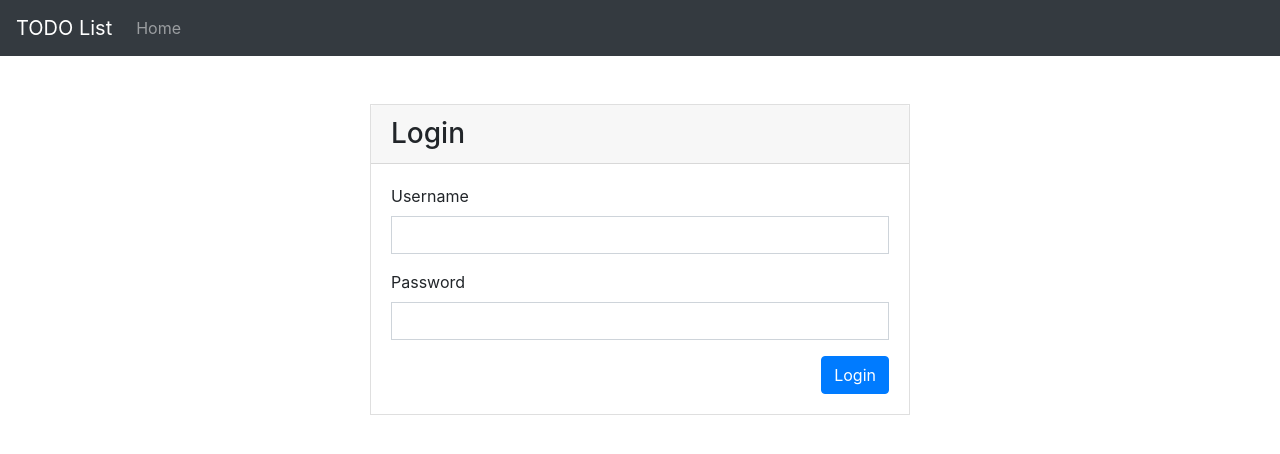
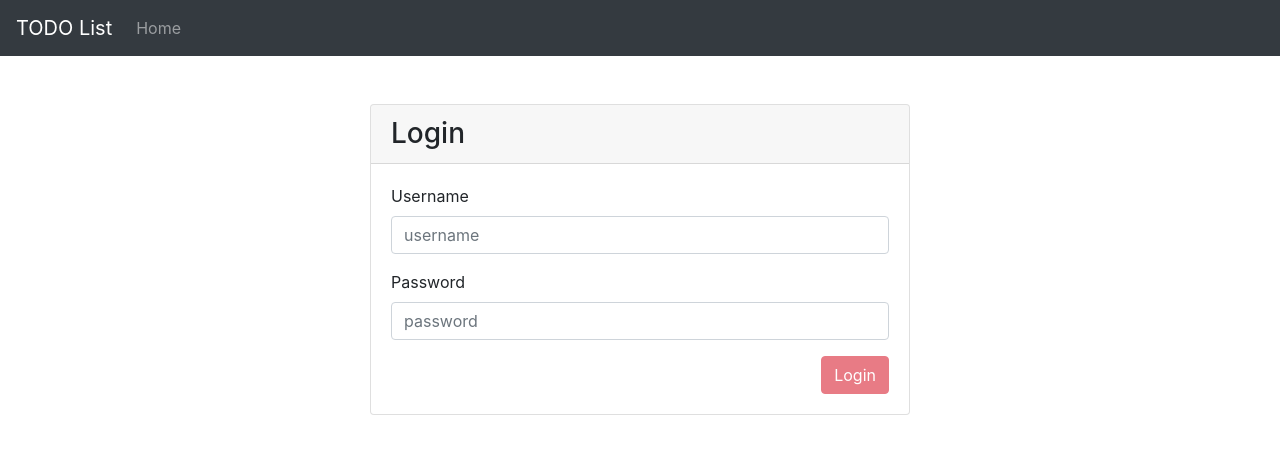
Before and after one commit to mahmoudgamie/TODO-app, an Angular app: page /login in a window 1280 px wide. Shown: the top 454 px of the page. Built offline with nearby package versions, Linux system fonts and the light colour scheme.

Commit message:
enhanced forms style and added validations

```diff
--- a/src/app/create-or-edit/create-or-edit.component.html
+++ b/src/app/create-or-edit/create-or-edit.component.html
@@ -1,6 +1,6 @@
 <div class="row pt-5">
   <div class="col-sm-6 mx-auto">
-    <div class="card rounded-0">
+    <div class="card rounded-5">
       <div class="card-header">
         <h3 *ngIf="formMode !== 'edit'" class="mb-0">Create TODO</h3>
         <h3 *ngIf="formMode === 'edit'" class="mb-0">Edit TODO: {{todoItemIndex + 1}}</h3>
@@ -9,12 +9,19 @@
         <form class="form" [formGroup]="controlForm" (submit)="saveForm()">
           <div class="form-group">
             <label for="title">Title</label>
-            <input #titleInput type="text" autocomplete="off" id="title" formControlName="title"
-              class="form-control rounded-0" required>
+            <input #titleInput type="text" autocomplete="off" id="title" formControlName="title" class="form-control"
+              required [ngClass]="{
+                'is-valid':f.title.valid,
+                'is-invalid':f.title.invalid && (f.title.dirty || f.title.touched) && f.title.errors?.required
+              }">
+            <div class="invalid-feedback mt-2"
+              *ngIf="f.title.invalid && (f.title.dirty || f.title.touched) && f.title.errors?.required">
+              Title is required</div>
           </div>
           <div class="form-group" *ngIf="formMode === 'edit'">
             <label for="status">Status</label>
-            <ng-select labelForId="status" [items]="statusValues" formControlName="status" placeholder="Select Status">
+            <ng-select labelForId="status" class="custom" [clearable]="false" [items]="statusValues" formControlName="status"
+              placeholder="Select Status" required>
             </ng-select>
           </div>
           <div class="form-group form-check" *ngIf="formMode !== 'edit'">
@@ -24,7 +31,10 @@
           </div>
           <div class="d-flex justify-content-end">
             <a routerLink="/home" class="btn btn-danger m-1">Cancel</a>
-            <button type="submit" class="btn btn-success m-1">Save</button>
+            <button type="submit" *ngIf="formMode !== 'edit'" [disabled]="controlForm.controls.title.invalid"
+              class="btn btn-success m-1">Save</button>
+            <button type="submit" *ngIf="formMode === 'edit'" [disabled]="controlForm.invalid"
+              class="btn btn-success m-1">Save</button>
           </div>
         </form>
       </div>
--- a/src/app/create-or-edit/create-or-edit.component.ts
+++ b/src/app/create-or-edit/create-or-edit.component.ts
@@ -17,6 +17,13 @@ export class CreateOrEditComponent implements OnInit, AfterViewInit {
   statusValues = ['Pending', 'Started', 'Completed'];
   formMode: string;
   createAnotherTodo: boolean;
+
+  // getter for easy access to form fields
+
+  get f() {
+    return this.controlForm.controls;
+  }
+
 
   constructor(private fb: FormBuilder, private todoService: TodoService, private router: Router, private activatedRoute: ActivatedRoute) { }
 
--- a/src/app/login/login.component.html
+++ b/src/app/login/login.component.html
@@ -1,22 +1,34 @@
 <div class="row pt-5">
   <div class="col-sm-6 mx-auto">
-    <div class="card rounded-0">
+    <div class="card rounded-5">
       <div class="card-header">
         <h3 class="mb-0">Login</h3>
       </div>
       <div class="card-body">
-        <form class="form" [formGroup]="loginForm" (submit)="loginUser(loginForm)">
+        <form [formGroup]="loginForm" (submit)="loginUser(loginForm)">
           <div class="form-group">
             <label for="username">Username</label>
-            <input type="text" autocomplete="off" id="username" formControlName="username"
-              class="form-control rounded-0" required>
+            <input type="text" autocomplete="off" id="username" placeholder="username" formControlName="username"
+              class="form-control" [ngClass]="{
+                'is-valid':f.username.valid,
+                'is-invalid':f.username.invalid && (f.username.dirty || f.username.touched) && f.username.errors?.required
+              }" required>
+            <div class="invalid-feedback mt-2"
+              *ngIf="f.username.invalid && (f.username.dirty || f.username.touched) && f.username.errors?.required">
+              Username is required</div>
           </div>
           <div class="form-group">
             <label for="password">Password</label>
-            <input type="password" autocomplete="off" id="password" formControlName="password"
-              class="form-control rounded-0" required>
+            <input type="password" placeholder="password" autocomplete="off" id="password" formControlName="password"
+              class="form-control" required [ngClass]="{
+                'is-valid':f.password.valid,
+                'is-invalid':f.password.invalid && (f.password.dirty || f.password.touched) && f.password.errors?.required
+              }">
+            <div class="invalid-feedback mt-2"
+              *ngIf="f.password.invalid && (f.password.dirty || f.password.touched) && f.password.errors?.required">
+              Password is required</div>
           </div>
-          <button type="submit" class="btn btn-primary float-right">Login</button>
+          <button type="submit" [disabled]="loginForm.invalid" [class.btn-danger]="loginForm.invalid" class="btn btn-success float-right">Login</button>
         </form>
       </div>
     </div>
--- a/src/app/login/login.component.ts
+++ b/src/app/login/login.component.ts
@@ -12,6 +12,11 @@ import { TodoService } from 'src/services/todo.service';
 export class LoginComponent implements OnInit {
 
   loginForm: FormGroup
+
+    // getter for easy access to form fields
+    get f() {
+      return this.loginForm.controls;
+    }
 
   constructor(private fb: FormBuilder, private auth: AuthService, private router: Router) { }
 
--- a/src/styles.css
+++ b/src/styles.css
@@ -1 +1,9 @@
 /* You can add global styles to this file, and also import other style files */
+.ng-select.custom .ng-select-container {
+  border-color: #28a745;
+}
+
+.ng-select-focused.ng-select.custom .ng-select-container {
+  border-color: #28a745;
+  box-shadow: 0 0 0 0.2rem rgba(40, 167, 69, 0.25);
+}
```
